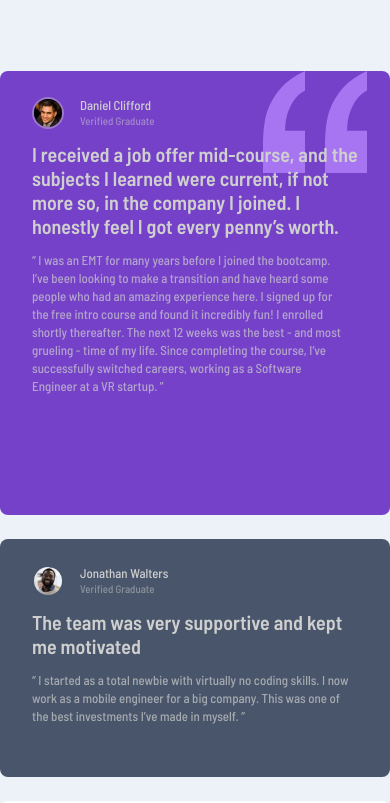
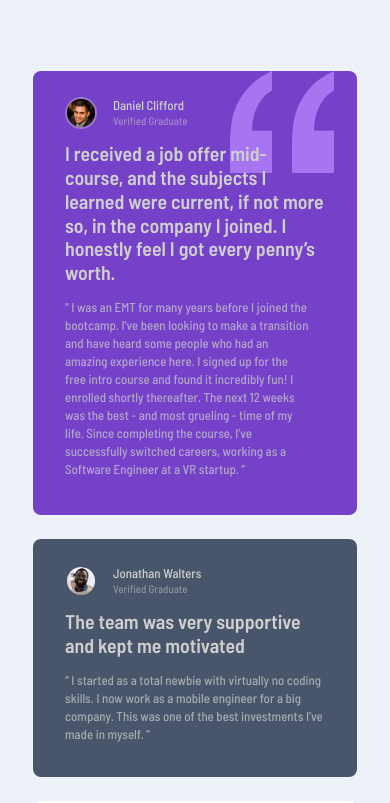
Before and after one commit to StephenYu2018/testimonials-grid-section-main, a React (Vite) app: page / in a window 390 px wide. Shown: the top 803 px of the page. Built offline with nearby package versions, Linux system fonts and the light colour scheme.

Commit message:
fix card spacing and sizing on mobile screens

```diff
--- a/src/App.jsx
+++ b/src/App.jsx
@@ -22,8 +22,8 @@ const cards = [
       textColor: 'light',
       pictureBorderColor: 'border-light-gray/40',
       quoteRightPadding: 'pr-4 xl:pr-0 ',
-      spaceBetweenProfileAndTitle: 'mt-[0.8rem] xl:mt-[1rem]',
-      spaceBetweenTitleAndQuote: 'mt-[0.8rem] xl:mt-[1rem]'
+      spaceBetweenProfileAndTitle: 'xl:mt-[1rem]',
+      spaceBetweenTitleAndQuote: 'xl:mt-[1rem]'
     }
   },
   {
@@ -41,8 +41,8 @@ const cards = [
       textColor: 'light',
       pictureBorderColor: 'border-very-dark-grayish-blue',
       quoteRightPadding: '',
-      spaceBetweenProfileAndTitle: 'mt-[0.8rem] xl:mt-[1rem]',
-      spaceBetweenTitleAndQuote: 'mt-[0.8rem] xl:mt-[1rem]'
+      spaceBetweenProfileAndTitle: 'xl:mt-[1rem]',
+      spaceBetweenTitleAndQuote: 'xl:mt-[1rem]'
     }
   },
   {
@@ -59,8 +59,8 @@ const cards = [
       textColor: 'dark',
       pictureBorderColor: 'border-white',
       quoteRightPadding: 'xl:pr-2 ',
-      spaceBetweenProfileAndTitle: 'mt-[0.8rem] xl:mt-[1.2rem]',
-      spaceBetweenTitleAndQuote: 'mt-[0.8rem] xl:mt-[1.2rem]'
+      spaceBetweenProfileAndTitle: 'xl:mt-[1.2rem]',
+      spaceBetweenTitleAndQuote: 'xl:mt-[1.2rem]'
     }
   },
   {
@@ -83,8 +83,8 @@ const cards = [
       textColor: 'light',
       pictureBorderColor: 'border-moderate-violet',
       quoteRightPadding: 'xl:pr-2 ',
-      spaceBetweenProfileAndTitle: 'mt-[0.8rem] xl:mt-[1.2rem]',
-      spaceBetweenTitleAndQuote: 'mt-[0.8rem] xl:mt-[1.2rem]'
+      spaceBetweenProfileAndTitle: 'xl:mt-[1.2rem]',
+      spaceBetweenTitleAndQuote: 'xl:mt-[1.2rem]'
     }
   },
   {
@@ -110,7 +110,7 @@ const cards = [
       textColor: 'dark',
       pictureBorderColor: 'border-white',
       quoteRightPadding: '',
-      spaceBetweenProfileAndTitle: 'mt-[0.8rem] xl:mt-[1rem]',
+      spaceBetweenProfileAndTitle: 'mt-[1rem] xl:mt-[1rem]',
       spaceBetweenTitleAndQuote: 'mt-[0.8rem] xl:mt-[1.33rem]'
     }
   },
@@ -125,7 +125,7 @@ function App() {
       </header>
       <section className="grid
       grid-rows-[27.75rem_14.875rem_14rem_24rem_27.375rem]
-      xl:grid-rows-[17.625rem_16.625rem] grid-cols-1
+      xl:grid-rows-[17.625rem_16.625rem] grid-cols-[20.25rem]
       xl:grid-cols-[repeat(4,_15.9375rem)] xl:gap-x-[1.8125rem]
       gap-y-6 xl:gap-y-[1.4375rem]">
         <h2 className="hidden">Testimonials</h2>
--- a/src/TestimonialCard.jsx
+++ b/src/TestimonialCard.jsx
@@ -44,14 +44,15 @@ function TestimonialCard({ content, style }) {
       </div>
       <p className={
         `${textColor[style.textColor].opaque} font-barlow font-semibold
-        text-[1.25rem] leading-[1.2] ${style.spaceBetweenProfileAndTitle}`
+        text-[1.24rem] xl:text-[1.25rem] leading-[1.2]
+        mt-[0.8rem] ${style.spaceBetweenProfileAndTitle}`
       }>
         {content.title}
       </p>
       <blockquote className={
         `${textColor[style.textColor]['opacity-70']} font-barlow font-medium
         text-[0.806rem] ${style.quoteRightPadding}leading-[1.4]
-        ${style.spaceBetweenTitleAndQuote}`
+        mt-[0.8rem] ${style.spaceBetweenTitleAndQuote}`
       }>
         {content.quote}
       </blockquote>
```
